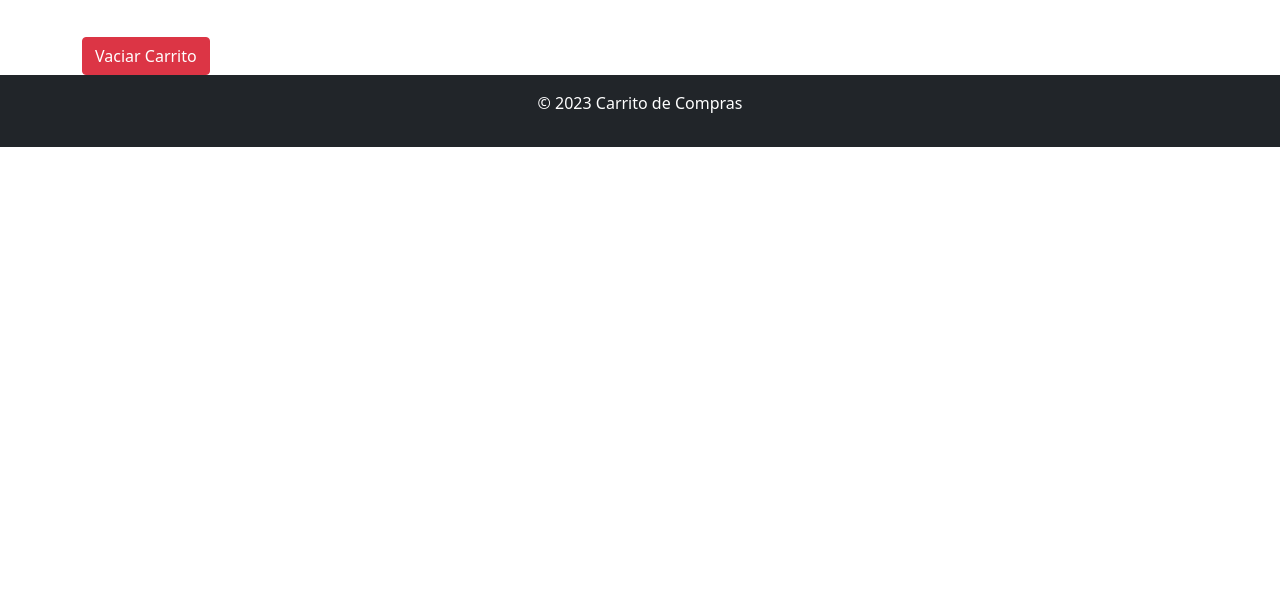
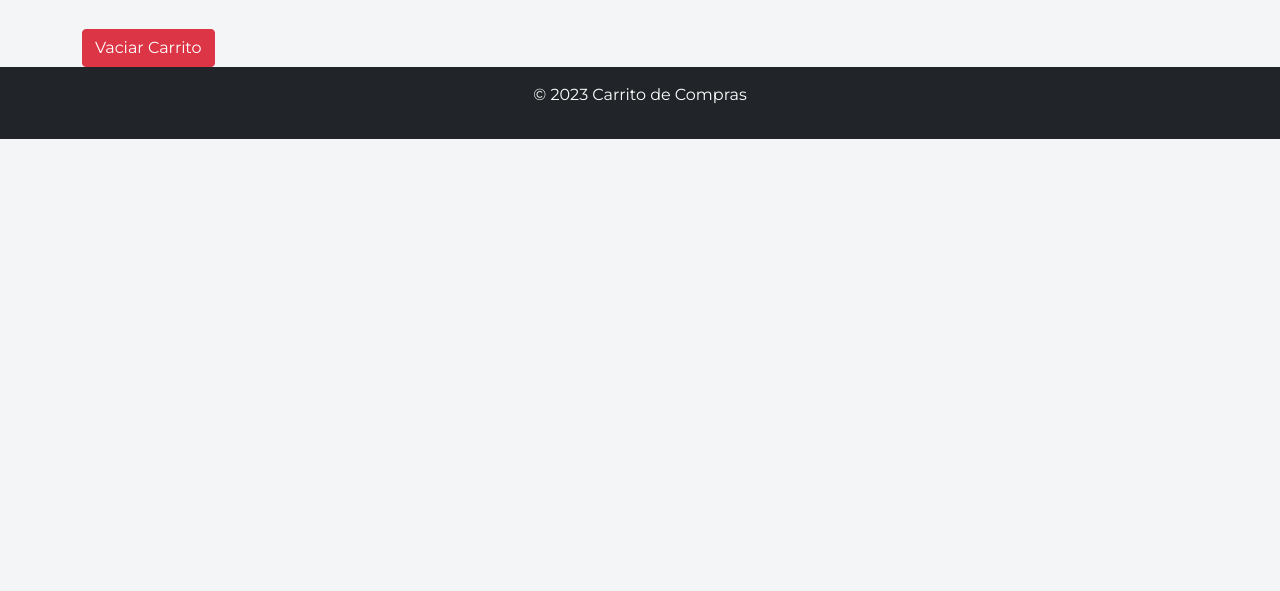
Before and after one commit to pierouy/FinalJS, a plain HTML site: page carrito.html in a window 1280 px wide. Shown: the part 209-800 px from the top of the page. Drawn offline with nearby package versions, Linux system fonts and the light colour scheme; the site is published under a folder, as on GitHub Pages, so addresses that start at the root find nothing.

Commit message:
arreglitos2

```diff
--- a/carrito.html
+++ b/carrito.html
@@ -7,7 +7,7 @@
     <link rel="stylesheet" href="https://cdnjs.cloudflare.com/ajax/libs/bootstrap/5.1.0/css/bootstrap.min.css">
     <link href="https://fonts.googleapis.com/css2?family=Montserrat:wght@400;700&display=swap" rel="stylesheet">
     <link rel="stylesheet" href="https://cdn.jsdelivr.net/npm/toastify-js/src/toastify.min.css">
-    <link rel="stylesheet" href="/assets/css/estilos.css">
+    <link rel="stylesheet" href="assets/css/estilos.css">
 </head>
 <body>
     <header>
```
Also changed, not shown: index.html (+1 -1 lines).
